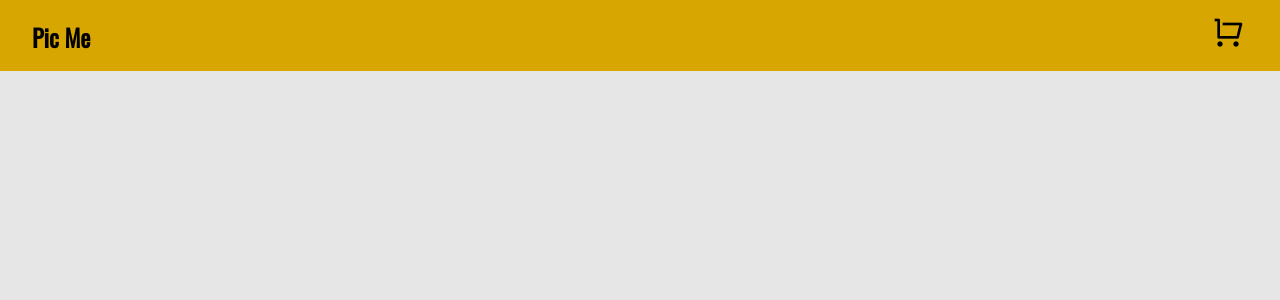
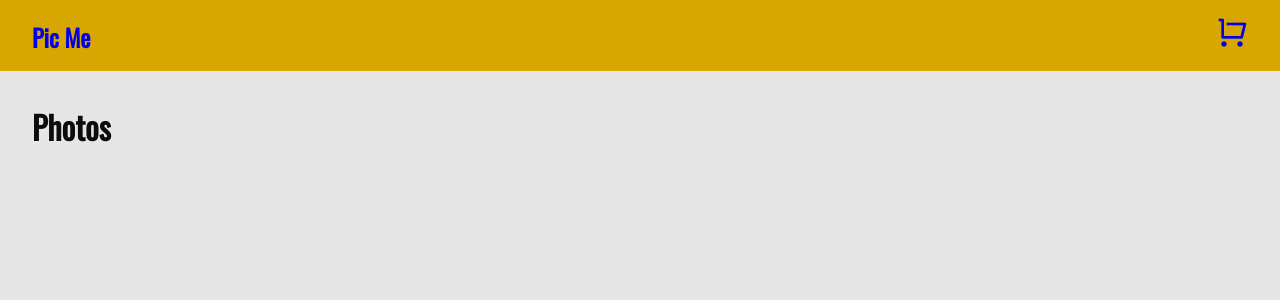
Before and after one commit to double-vee/react-photo-store, a React (Create React App) app: page / in a window 1280 px wide. Shown: the top 300 px of the page. Built offline with nearby package versions, Linux system fonts and the light colour scheme.

Commit message:
Set up routes and links to photos and cart

```diff
--- a/src/App.js
+++ b/src/App.js
@@ -1,3 +1,4 @@
+import { Routes, Route } from "react-router-dom";
 import { Header } from "./components/Header";
 import { Cart } from "./views/Cart";
 import { Photos } from "./views/Photos";
@@ -6,6 +7,10 @@ function App() {
   return (
     <div className="container">
       <Header />
+      <Routes>
+        <Route path="/" element={<Photos />} />
+        <Route path="cart" element={<Cart />} />
+      </Routes>
     </div>
   );
 }
--- a/src/components/Header.js
+++ b/src/components/Header.js
@@ -1,8 +1,16 @@
+import { Link } from "react-router-dom";
+
 export function Header() {
   return (
     <header className="header">
-      <h2 className="header__title">Pic Me</h2>
-      <i className="header__cart ri-shopping-cart-line ri-fw ri-2x"></i>
+      <nav className="header__nav">
+        <Link to="/">
+          <h2 className="header__nav__title">Pic Me</h2>
+        </Link>
+        <Link to="cart">
+          <i className="header__nav__cart ri-shopping-cart-line ri-fw ri-2x"></i>
+        </Link>
+      </nav>
     </header>
   );
 }
--- a/src/index.css
+++ b/src/index.css
@@ -1,6 +1,7 @@
 :root {
   --bg-light: #e6e6e6;
   --bg-accent: #d8a600;
+  --text-dark: #0c0c0c;
 }
 
 *,
@@ -18,6 +19,17 @@ body,
   font-family: 'Oswald', sans-serif;
   -webkit-font-smoothing: antialiased;
   -moz-osx-font-smoothing: grayscale;
+  color: var(--text-dark);
+}
+
+a {
+  text-decoration: none;
+}
+
+a:visited,
+a:focus,
+a:active {
+  color: var(--text-dark);
 }
 
 .container {
@@ -26,11 +38,14 @@ body,
 }
 
 .header {
+  padding: 1rem 2rem;
+  background-color: var(--bg-accent);
+}
+
+.header__nav {
   display: flex;
   align-items: baseline;
   justify-content: space-between;
-  padding: 1rem 2rem;
-  background-color: var(--bg-accent);
 }
 
 .photos,
--- a/src/index.js
+++ b/src/index.js
@@ -1,11 +1,14 @@
 import React from "react";
 import ReactDOM from "react-dom/client";
+import { BrowserRouter as Router } from "react-router-dom";
 import "./index.css";
 import App from "./App";
 
 const root = ReactDOM.createRoot(document.getElementById("root"));
 root.render(
   <React.StrictMode>
-    <App />
+    <Router>
+      <App />
+    </Router>
   </React.StrictMode>
 );
```
